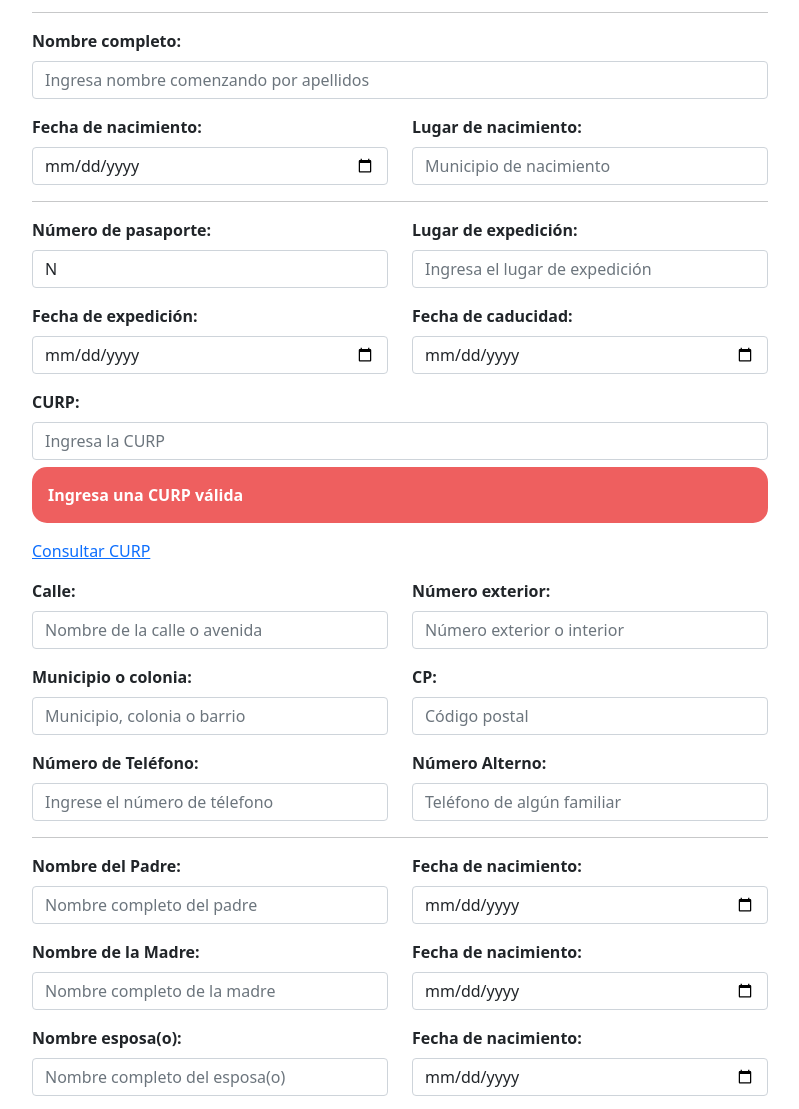
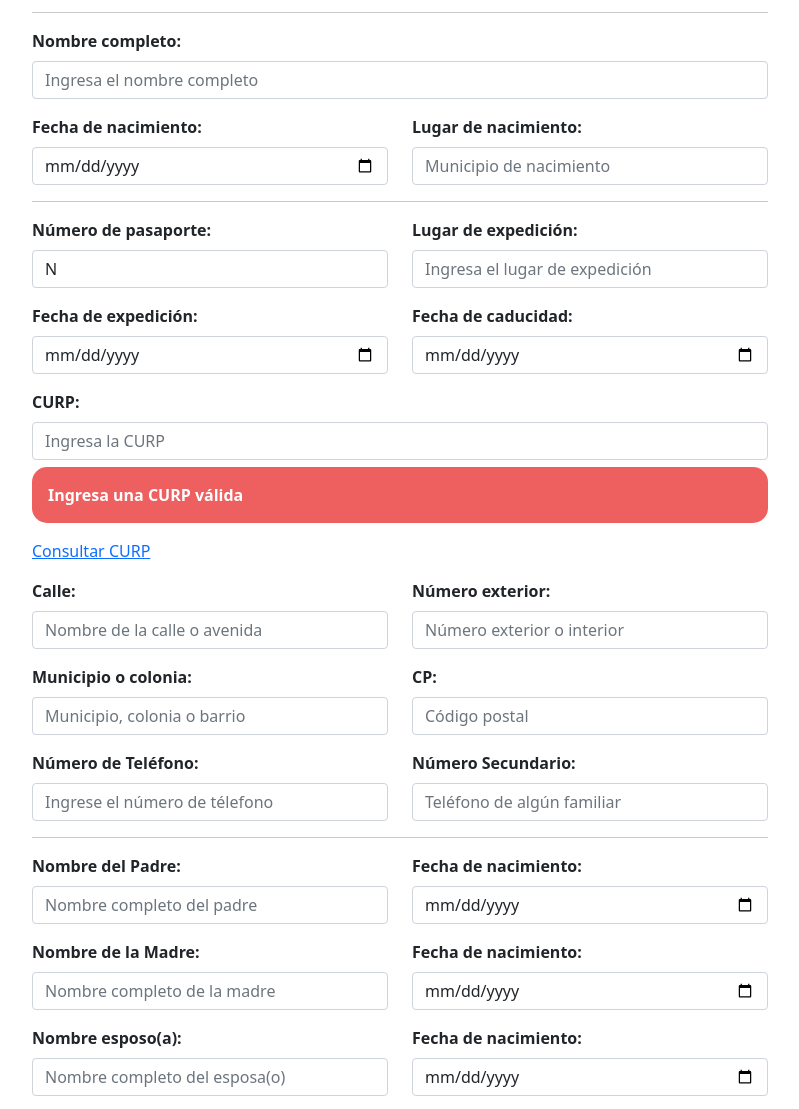
Before and after one commit to tram-visas/DS-160, a plain HTML site: page index.html in a window 1280 px wide. Shown: the part 181-1290 px from the top of the page, without its empty margins (240-1039 px from the left). Drawn offline with nearby package versions, Linux system fonts and the light colour scheme.

```diff
--- a/index.html
+++ b/index.html
@@ -6,7 +6,7 @@
     <meta http-equiv="X-UA-Compatible" content="IE=edge">
     <meta name="viewport" content="width=device-width, initial-scale=1.0">
     <title>Formulario DS-160</title>
-    <meta name="description" content="Formulario datos del solicitante">
+    <meta name="description" content="Formulario de datos del solicitante">
     <meta name="author" content="Trámite de Visas Americanas">
     <link rel="shortcut icon" href="logotipo.png">
     <link href="https://cdn.jsdelivr.net/npm/bootstrap@5.0.0-beta2/dist/css/bootstrap.min.css" rel="stylesheet"
@@ -70,9 +70,8 @@
 
                     <div class="mb-3">
                         <label for="nombre" class="form-label"><strong>Nombre completo:</strong></label>
-                        <input type="text" class="form-control" id="nombre"
-                            placeholder="Ingresa nombre comenzando por apellidos" onkeyup="convertToUpperCase()"
-                            required>
+                        <input type="text" class="form-control" id="nombre" placeholder="Ingresa el nombre completo"
+                            onkeyup="convertToUpperCase()" required>
                     </div>
 
                     <div class="row mb-3">
@@ -163,7 +162,7 @@
                                 minlength="10" maxlength="10" placeholder="Ingrese el número de télefono">
                         </div>
                         <div class="col-md-6">
-                            <label for="telefono_alt" class="form-label"><strong>Número Alterno:</strong></label>
+                            <label for="telefono_alt" class="form-label"><strong>Número Secundario:</strong></label>
                             <input type="text" class="form-control" id="telefono_alt"
                                 onkeypress="if (event.keyCode < 45 || event.keyCode > 57) event.returnValue = false;"
                                 minlength="10" maxlength="10" placeholder="Teléfono de algún familiar">
@@ -200,7 +199,7 @@
 
                     <div class="row mb-3">
                         <div class="col-md-6">
-                            <label for="esposo" class="form-label"><strong>Nombre esposa(o):</strong></label>
+                            <label for="esposo" class="form-label"><strong>Nombre esposo(a):</strong></label>
                             <input type="text" class="form-control" id="esposo"
                                 placeholder="Nombre completo del esposa(o)" onkeyup="convertToUpperCase()">
                         </div>
@@ -236,7 +235,7 @@
                     <div class="row mb-3">
                         <div class="col-md-6">
                             <label for="escuela" class="form-label"><strong>Institución del último grado de
-                                    estudios:</strong></label>
+                                    estudio:</strong></label>
                             <input type="text" class="form-control" id="escuela" placeholder="Nombre de la institución"
                                 onkeyup="convertToUpperCase()">
                         </div>
```
